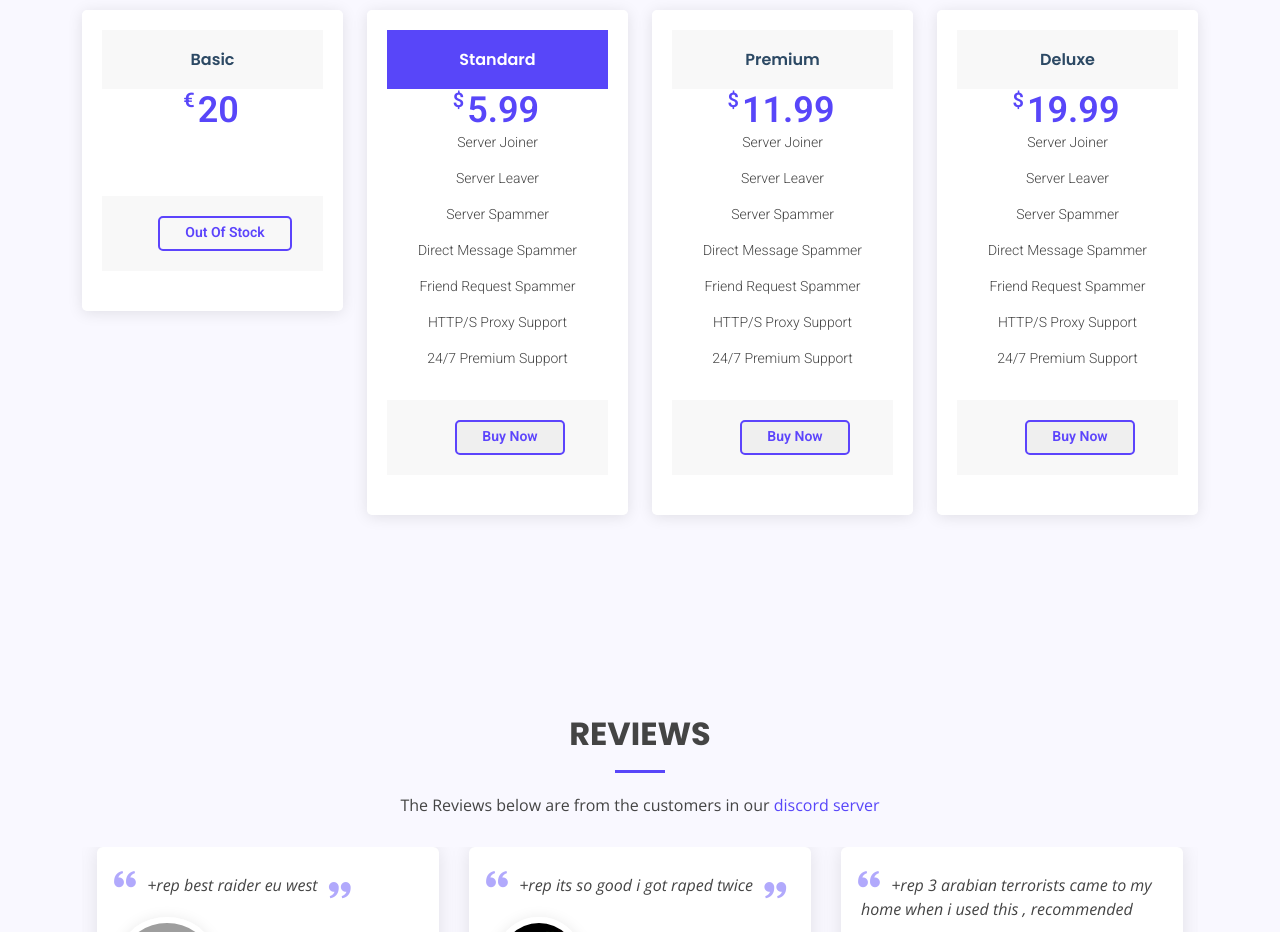
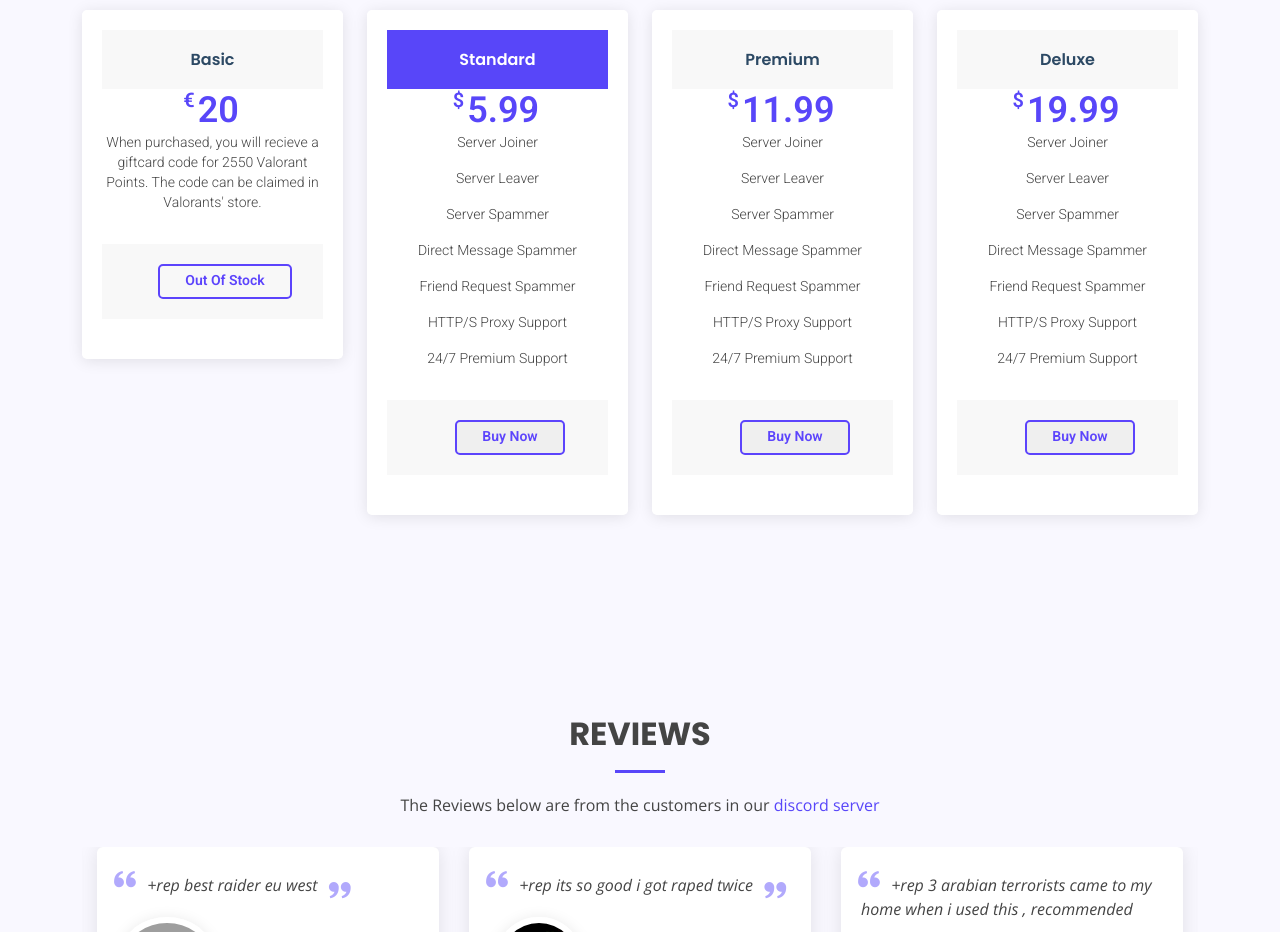
Before and after one commit to Slxger/Syntrax, a plain HTML site: page index.html in a window 1280 px wide. Shown: the part 1920-2852 px from the top of the page. Drawn offline with nearby package versions, Linux system fonts and the light colour scheme; grey boxes are pictures that could not be loaded; a script that the page names is missing.

Commit message:
Update index.html

```diff
--- a/index.html
+++ b/index.html
@@ -137,9 +137,7 @@
               <h3>Basic</h3>
               <h4><sup>€</sup>20<span>
               <ul>
-                <li> </li>
-                <li> </li>
-                <li> </li>
+                <li>When purchased, you will recieve a giftcard code for 2550 Valorant Points. The code can be claimed in Valorants' store.</li>
               </ul>
               <div class="btn-wrap">
                 <a href="https://discord.gg/YDMT26VQvf" class="btn-buy">Out Of Stock</a>
```
